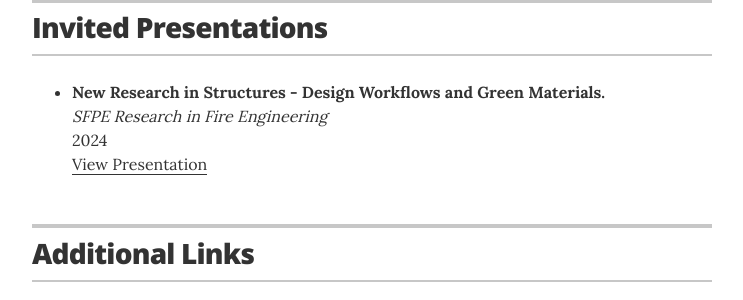
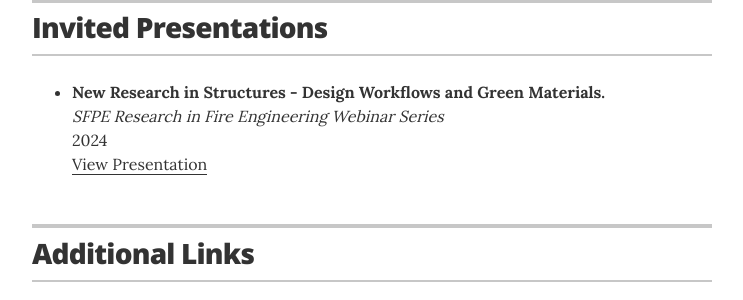
Before and after one commit to yshewalul/portfolio, a Jekyll site: the page built from index.html, in a window 1280 px wide and 900 px high, scrolled down 6448 px. Shown: the part 154-454 px from the top of the window, without its empty margins (268-1011 px from the left). Built offline with Jekyll 4.4.1, drawn with Linux system fonts in a browser that asks for light colours.

Commit message:
Update presentations.yml

```diff
--- a/_data/presentations.yml
+++ b/_data/presentations.yml
@@ -1,5 +1,5 @@
 #presentations:
 - title: "New Research in Structures - Design Workflows and Green Materials."
-  event: "SFPE Research in Fire Engineering"
+  event: "SFPE Research in Fire Engineering Webinar Series"
   date: "2024"
   url: "https://www.pathlms.com/sfpe/courses/64565/webinars/42369"
```
